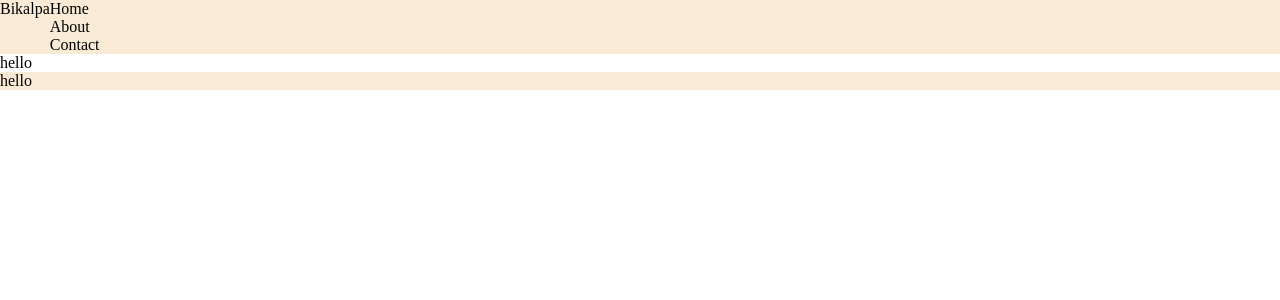
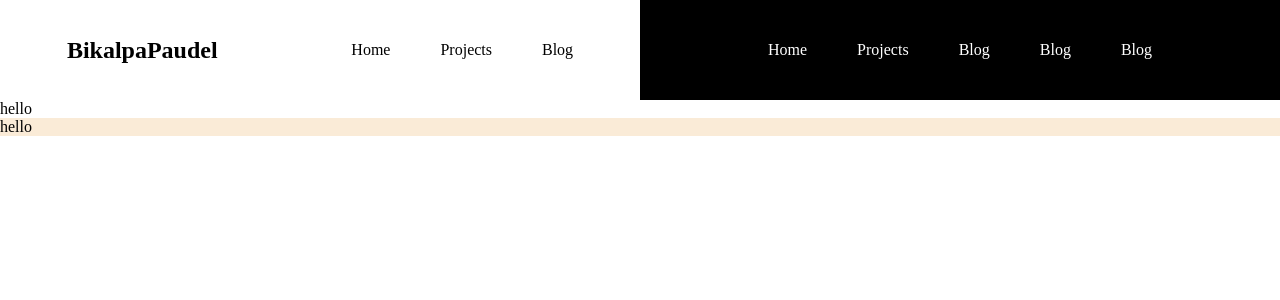
Before and after one commit to Bikalpa-Paudel/Next-Portfolio, a Next.js app: page / in a window 1280 px wide. Shown: the top 300 px of the page. Built offline with nearby package versions, Linux system fonts and the light colour scheme.

Commit message:
making  Simple navbar design

```diff
--- a/src/app/components/navbar/Navbar.tsx
+++ b/src/app/components/navbar/Navbar.tsx
@@ -2,15 +2,24 @@
 import style from './styles.module.css'
 export default function Navbar() {
   return (
-    <header id={style.header}>
         <nav className={style.nav}>
-            <div>Bikalpa</div>
-            <ul>
-                <li>Home</li>
-                <li>About</li>
-                <li>Contact</li>
-            </ul>
+            <div className={style.left}>
+                <div className={style.logo}>BikalpaPaudel</div>
+                <div className={style.nav_link}>
+                    <div>Home</div>
+                    <div>Projects</div>
+                    <div>Blog</div>
+                </div>
+            </div>
+            <div className={style.right}>
+                <div className={style.nav_link}>
+                    <div>Home</div>
+                    <div>Projects</div>
+                    <div>Blog</div>
+                    <div>Blog</div>
+                    <div>Blog</div>
+                </div>
+            </div>
         </nav>
-    </header>
   )
 }
--- a/src/app/components/navbar/styles.module.css
+++ b/src/app/components/navbar/styles.module.css
@@ -1,6 +1,32 @@
-#header{
-    background-color:antiquewhite;
+.nav{
+    height: 100px;
+    width: 100%;
+    display: flex;
+    align-items: center;
+    background-color: transparent;
+
 }
-.nav{
+.right, .left{
+ height: 100%;
+ width: 50%;
+ display: flex;
+ align-items: center;
+ justify-content: space-around;
+}
+.left{
+    background-color: rgb(255, 255, 255);
+}
+.right{
+    background-color: black;
+    color: white;
+
+}
+.nav_link{
     display: flex;
+    align-items: center;
+    gap: 50px;
 }
+.logo{
+    font-size: 1.5rem;
+    font-weight: 700;
+}
--- a/src/app/globals.css
+++ b/src/app/globals.css
@@ -1,77 +1,4 @@
-:root {
-  --max-width: 1100px;
-  --border-radius: 12px;
-  --font-mono: ui-monospace, Menlo, Monaco, 'Cascadia Mono', 'Segoe UI Mono',
-    'Roboto Mono', 'Oxygen Mono', 'Ubuntu Monospace', 'Source Code Pro',
-    'Fira Mono', 'Droid Sans Mono', 'Courier New', monospace;
 
-  --foreground-rgb: 0, 0, 0;
-  --background-start-rgb: 214, 219, 220;
-  --background-end-rgb: 255, 255, 255;
-
-  --primary-glow: conic-gradient(
-    from 180deg at 50% 50%,
-    #16abff33 0deg,
-    #0885ff33 55deg,
-    #54d6ff33 120deg,
-    #0071ff33 160deg,
-    transparent 360deg
-  );
-  --secondary-glow: radial-gradient(
-    rgba(255, 255, 255, 1),
-    rgba(255, 255, 255, 0)
-  );
-
-  --tile-start-rgb: 239, 245, 249;
-  --tile-end-rgb: 228, 232, 233;
-  --tile-border: conic-gradient(
-    #00000080,
-    #00000040,
-    #00000030,
-    #00000020,
-    #00000010,
-    #00000010,
-    #00000080
-  );
-
-  --callout-rgb: 238, 240, 241;
-  --callout-border-rgb: 172, 175, 176;
-  --card-rgb: 180, 185, 188;
-  --card-border-rgb: 131, 134, 135;
-}
-
-@media (prefers-color-scheme: dark) {
-  :root {
-    --foreground-rgb: 255, 255, 255;
-    --background-start-rgb: 0, 0, 0;
-    --background-end-rgb: 0, 0, 0;
-
-    --primary-glow: radial-gradient(rgba(1, 65, 255, 0.4), rgba(1, 65, 255, 0));
-    --secondary-glow: linear-gradient(
-      to bottom right,
-      rgba(1, 65, 255, 0),
-      rgba(1, 65, 255, 0),
-      rgba(1, 65, 255, 0.3)
-    );
-
-    --tile-start-rgb: 2, 13, 46;
-    --tile-end-rgb: 2, 5, 19;
-    --tile-border: conic-gradient(
-      #ffffff80,
-      #ffffff40,
-      #ffffff30,
-      #ffffff20,
-      #ffffff10,
-      #ffffff10,
-      #ffffff80
-    );
-
-    --callout-rgb: 20, 20, 20;
-    --callout-border-rgb: 108, 108, 108;
-    --card-rgb: 100, 100, 100;
-    --card-border-rgb: 200, 200, 200;
-  }
-}
 
 * {
   box-sizing: border-box;
@@ -79,11 +6,7 @@
   margin: 0;
 }
 
-html,
-body {
-  max-width: 100vw;
-  overflow-x: hidden;
-}
+
 
 /* body {
   color: rgb(var(--foreground-rgb));
--- a/tsconfig.json
+++ b/tsconfig.json
@@ -23,6 +23,6 @@
       "@/*": ["./src/*"]
     }
   },
-  "include": ["next-env.d.ts", "**/*.ts", "**/*.tsx", ".next/types/**/*.ts"],
+  "include": ["next-env.d.ts", "**/*.ts", "**/*.tsx", ".next/types/**/*.ts", "src/app/components/navbar"],
   "exclude": ["node_modules"]
 }
```
